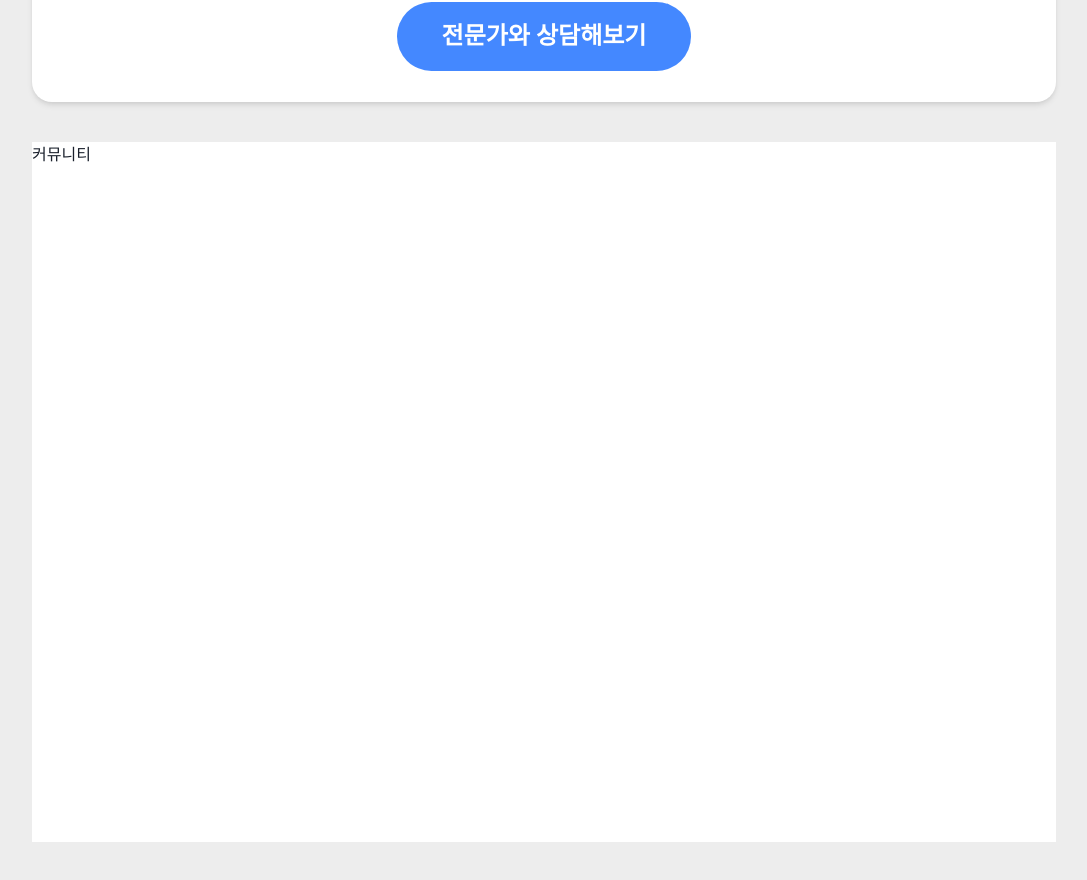
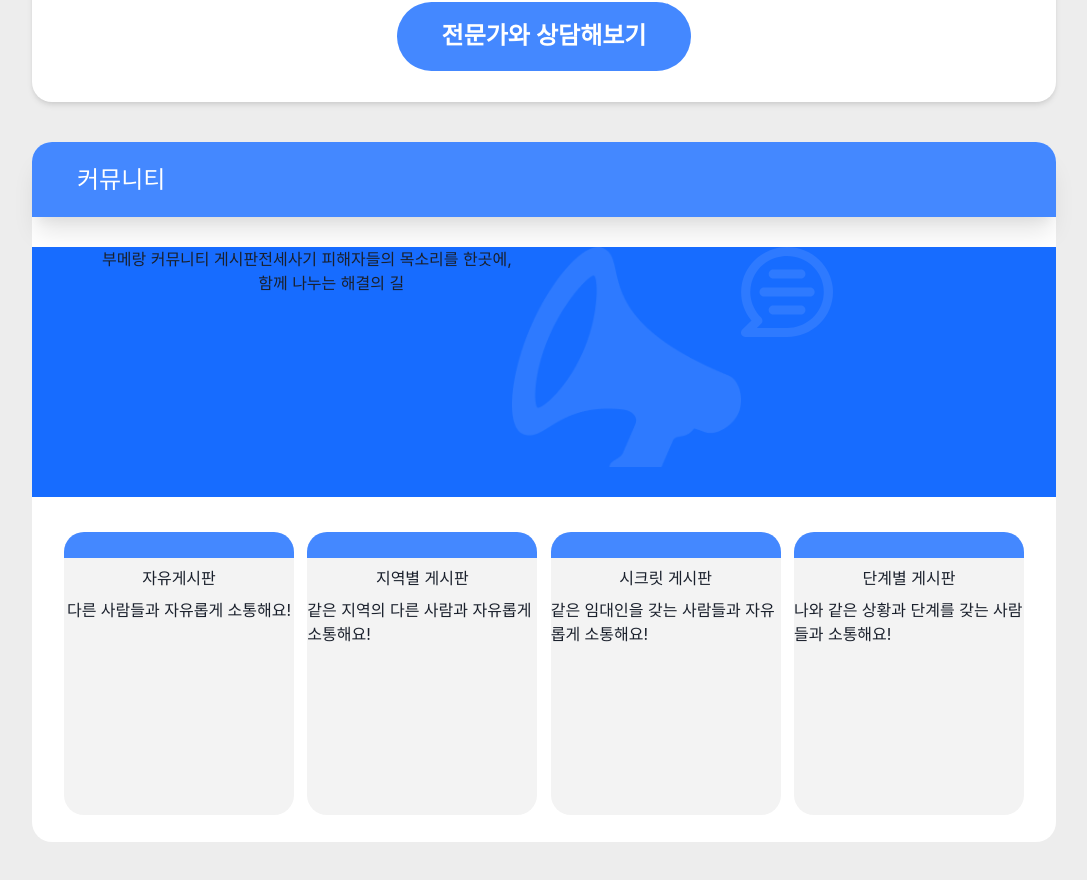
Before and after one commit to kakao-tech-campus-2nd-step3/Team11_FE, a React (Vite) app: page / in a window 1280 px wide. Shown: the part 1240-2120 px from the top of the page, without its empty margins (96-1183 px from the left). Built offline with nearby package versions, Linux system fonts and the light colour scheme.

Commit message:
feat: 커뮤니티 섹션 레이아웃 구현

```diff
--- /dev/null
+++ b/src/components/CommunitySection/index.tsx
@@ -0,0 +1,72 @@
+import React, { Fragment } from 'react';
+
+import { BoomerangColors } from '@/utils/colors';
+import { Box, Flex, Text, VStack } from '@chakra-ui/react';
+import CommentBubble from '@images/commentBubble.svg?react';
+import Speaker from '@images/speaker.svg?react';
+
+const boards = [
+  {
+    type: '자유게시판',
+    desc: '다른 사람들과 자유롭게 소통해요!',
+  },
+  {
+    type: '지역별 게시판',
+    desc: '같은 지역의 다른 사람과 자유롭게 소통해요!',
+  },
+  {
+    type: '시크릿 게시판',
+    desc: '같은 임대인을 갖는 사람들과 자유롭게 소통해요!',
+  },
+  {
+    type: '단계별 게시판',
+    desc: '나와 같은 상황과 단계를 갖는 사람들과 소통해요!',
+  },
+];
+
+export const CommunitySection: React.FC = () => (
+  <Box h={700} bg={BoomerangColors.white} borderRadius={20}>
+    <Box
+      bg={BoomerangColors.blue}
+      h={75}
+      borderTopRadius={20}
+      pl="45px"
+      mb={30}
+      lineHeight="75px"
+      boxShadow={'xl'}
+    >
+      <Text fontSize={'24px'} color={BoomerangColors.white}>
+        커뮤니티
+      </Text>
+    </Box>
+    <Flex bg={'#176CFF'} h={250} pl={70}>
+      <Fragment>
+        <Text>부메랑 커뮤니티 게시판</Text>
+        <Text>
+          전세사기 피해자들의 목소리를 한곳에,
+          <br />
+          함께 나누는 해결의 길
+        </Text>
+      </Fragment>
+      <Speaker />
+      <CommentBubble />
+    </Flex>
+    <Flex mt={35} pl={8} pr={8} justifyContent="space-between">
+      {boards.map((board) => (
+        <VStack w={230} h={283} bg={'#F3F3F3'} borderRadius={20}>
+          <Box
+            bg={BoomerangColors.blue}
+            h={26}
+            w={'100%'}
+            borderTopRadius={20}
+          />
+          <Text>{board.type}</Text>
+          <Text>{board.desc}</Text>
+        </VStack>
+      ))}
+    </Flex>
+  </Box>
+  // <Box h={700} bg={'white'}>
+  //   커뮤니티
+  // </Box>
+);
--- a/src/pages/Home/index.tsx
+++ b/src/pages/Home/index.tsx
@@ -1,3 +1,4 @@
+import { CommunitySection } from '@components/CommunitySection';
 import { ConsultationSection } from '@components/CounsultationSection';
 import { HeroSection } from '@components/HeroSection';
 import { MainSection } from '@components/MainSection';
@@ -6,14 +7,6 @@ import { BasicLayout } from '@components/commons/BasicLayout';
 import React from 'react';
 
 import { Box, Spacer, VStack } from '@chakra-ui/react';
-
-// TODO: 각 섹션 컴포넌트로
-
-const CommunitySection: React.FC = () => (
-  <Box h={700} bg={'white'}>
-    커뮤니티
-  </Box>
-);
 
 export const Home: React.FC = () => {
   return (
```
Also changed, not shown: src/assets/images/commentBubble.svg (added), src/assets/images/speaker.svg (added).
